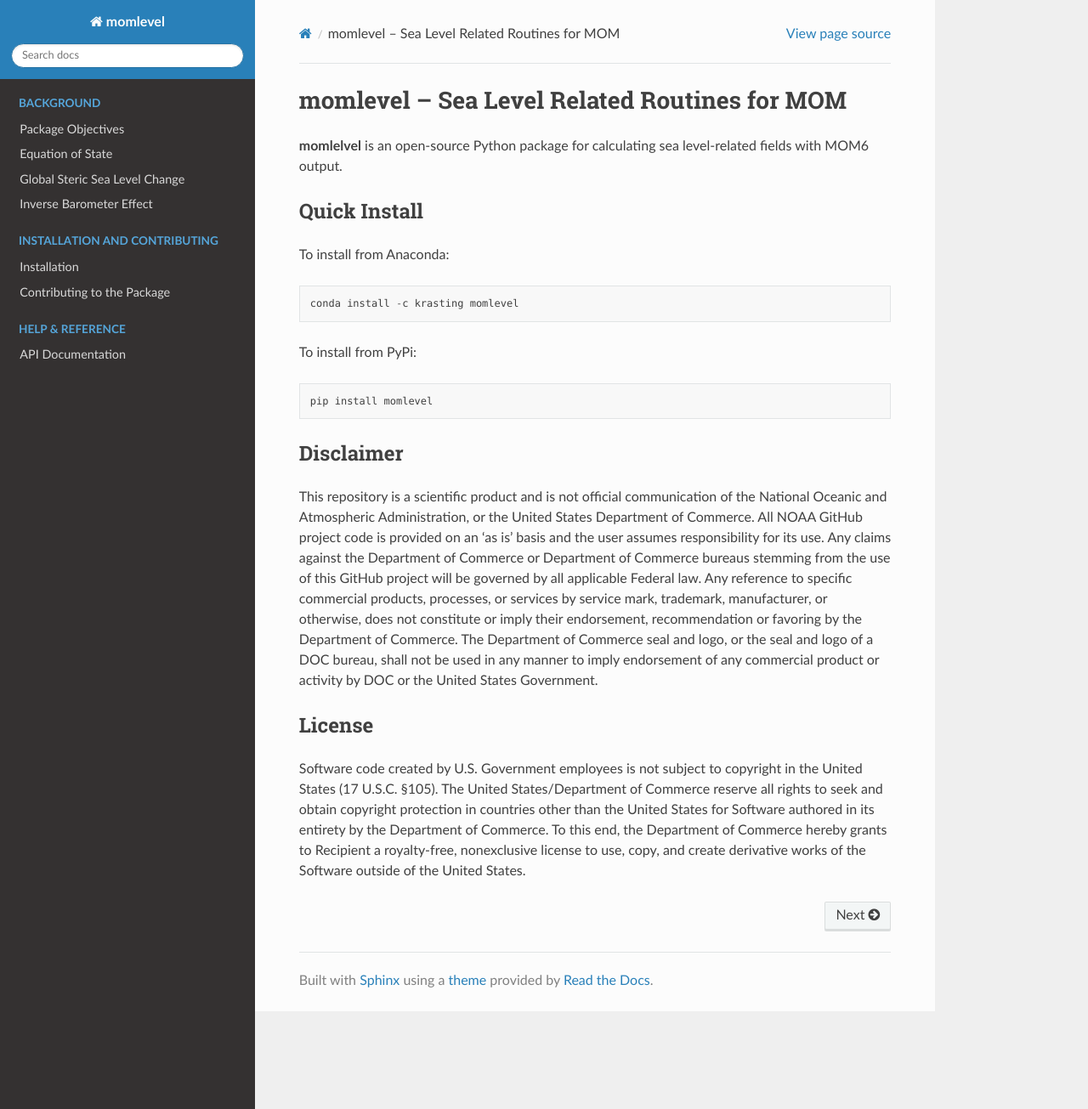
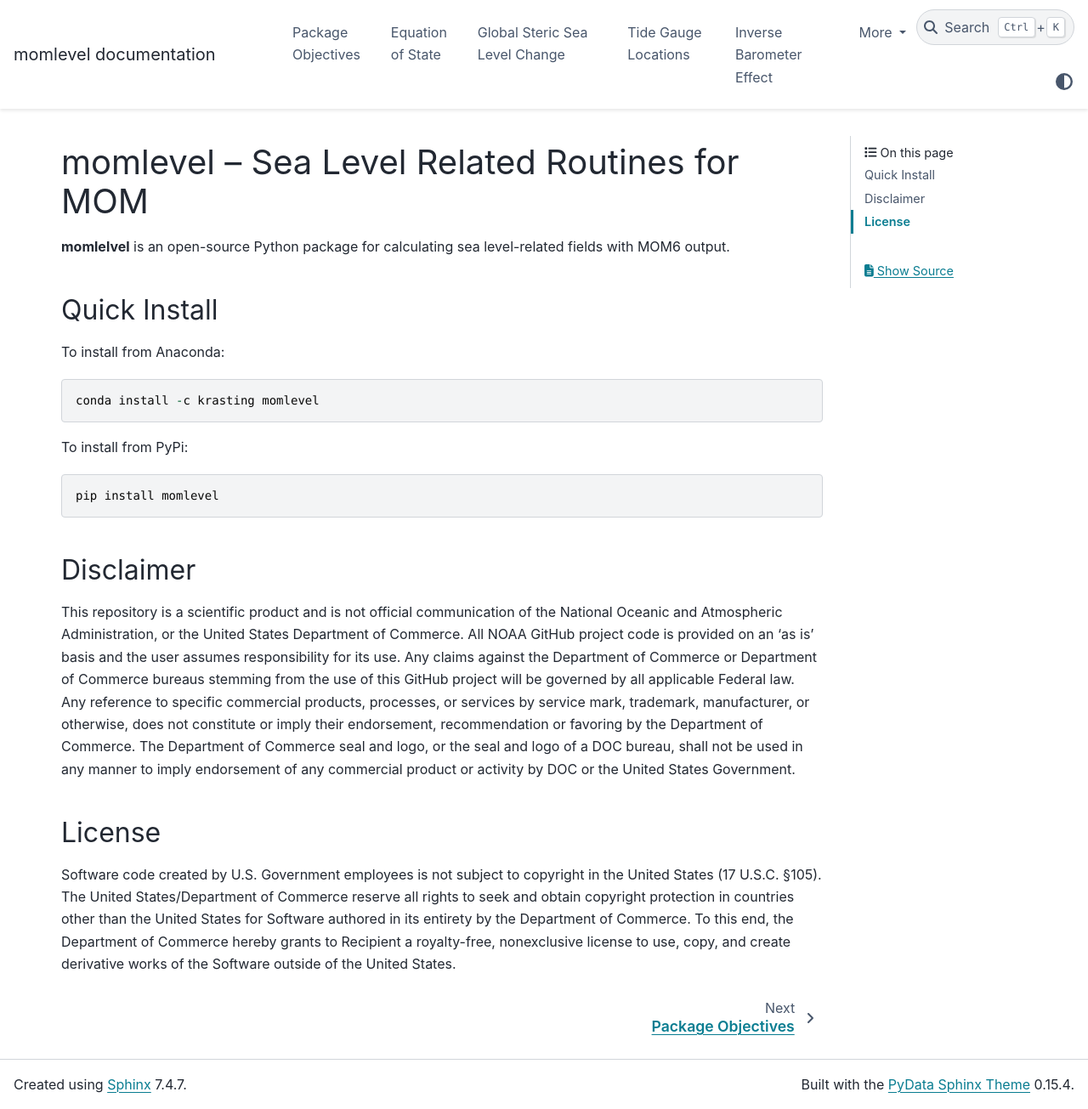
Before and after one commit to jkrasting/momlevel, a Sphinx documentation site: the page built from docs/source/index.rst, in a window 1280 px wide and 1305 px high. Shown: the whole window at 85% size. Built offline with Sphinx 7.4.7 and the PyData theme 0.15.4, drawn with Linux system fonts in a browser that asks for light colours; some of the changed lines change nothing that is shown.

Commit message:
Docs updates for tide gauge usage

```diff
--- a/docs/requirements.txt
+++ b/docs/requirements.txt
@@ -1,7 +1,10 @@
 ipython
 jupyter
+jupyter-sphinx
 matplotlib
 netcdf4
 numpy>=1.21.0
+pydata-sphinx-theme
+scikit-learn>=1.0.1
 xarray>=0.20.0
 xgcm
--- a/docs/source/conf.py
+++ b/docs/source/conf.py
@@ -18,8 +18,8 @@
 # -- Project information -----------------------------------------------------
 
 project = 'momlevel'
-copyright = '2022, John Krasting'
-author = 'John Krasting'
+copyright = '2022'
+author = 'John P. Krasting and Stephen M. Griffies'
 
 
 # -- General configuration ---------------------------------------------------
@@ -28,7 +28,7 @@
 # extensions coming with Sphinx (named 'sphinx.ext.*') or your custom
 # ones.
 extensions = ['sphinx.ext.autodoc','sphinx.ext.napoleon','IPython.sphinxext.ipython_console_highlighting',
-              'IPython.sphinxext.ipython_directive',
+              'IPython.sphinxext.ipython_directive','jupyter_sphinx',
 ]
 
 # Add any paths that contain templates here, relative to this directory.
@@ -45,7 +45,7 @@
 # The theme to use for HTML and HTML Help pages.  See the documentation for
 # a list of builtin themes.
 #
-html_theme = 'sphinx_rtd_theme'
+html_theme = 'pydata_sphinx_theme'
 
 # Add any paths that contain custom static files (such as style sheets) here,
 # relative to this directory. They are copied after the builtin static files,
--- a/docs/source/index.rst
+++ b/docs/source/index.rst
@@ -17,6 +17,7 @@
    objective
    eos
    steric
+   tidegauge
    inverse_barometer
 
 ..   install
--- /dev/null
+++ b/docs/source/tidegauge.rst
@@ -0,0 +1,97 @@
+Tide Gauge Locations
+=========================================
+The **momlevel** package includes functions for extracting ocean model output at specific tide gauge locations. The functionality takes into account the irregular grids common to ocean model output to find the best match between point locations and corresponding grid points. The **momlevel** package includes a default set of US-based tide gauge locations although users may specify their own locations.
+
+.. figure:: us_tide_gauge_locations.png
+  :alt: United States Tide Gauge Locations
+
+  **Figure 1:** United States tide gauge locations included in **momlevel**. Locations correspond to those considered in the projections provided by the Interagency Sea Level Rise Technical Report, `Sweet et al. (2022) <https://oceanservice.noaa.gov/hazards/sealevelrise/sealevelrise-tech-report.html>`_.
+
+Issues with Point Extraction
+----------------------------
+Ocean model output is typically presented on irregular grids such that the spacing between grid points in the x and y directions is not guaranteed to be even. These grids have 2-dimensional coordinate variables, e.g. ``geolat`` and ``geolon``, that describe the true coordinates of the model grid points.
+
+.. warning::
+    The ``geolon`` and ``geolat`` variables from MOM6 output represent the true coordinates of the grid cell. These variables should always be used when referencing the model output to real-world locations, such as for plotting and for point extraction.
+
+    The ``geolon`` and ``geolat`` variables are grid `coordinates`. This is notably different from the grid `dimensions`, e.g. ``xh`` and ``yh``. Despite the latter having real-world resemblance, the grid dimensions can be more appropriately thought of as array indices.
+
+    Incorrect results can result when the ``xarray.core.DataArray.sel()`` method is used to extract grid points using the array-relative `xh` and `yh` dimensions.
+
+Tide gauges are often located along coastlines at the interface between the land and ocean. Sometimes the nearest model grid point to a point location is not a valid ocean point. The tide gauge extraction in **momlevel** searches for the nearest `valid ocean grid point`.
+
+Users can also specify a maximum distance between a real-world location and a model grid point. A threshold of 1.5 times the nominal model horizontal resolution is recommended for most applications. The distance between a point location and a model grid cell is calculated using a haversine, or great-circle, distance.
+
+Example Usage
+-------------
+In this example, daily maximum sea surface height (``ssh_max``) is extracted for tide gauge locations in the Mid-Atlantic Bight. The sample model data for this example are spatial and temporal subset of a Regional MOM6 simulation run at 1/12-degree resolution
+
+Loading Sample Data
+^^^^^^^^^^^^^^^^^^^
+.. jupyter-execute::
+
+  import xarray as xr
+  import momlevel
+  import matplotlib.pyplot as plt
+  import pkg_resources as pkgr
+  %matplotlib inline
+
+  example_dataset = pkgr.resource_filename(
+      "momlevel",
+      "resources/NWA12_sample_grid_data.nc"
+  )
+  ds = xr.open_dataset(example_dataset)
+  ds
+
+The ``wet`` mask for this dataset illustrates a mixture of land, ocean, and undefined points:
+
+.. jupyter-execute::
+
+  fig = plt.figure()
+  ax = plt.subplot(1,1,1,aspect=0.7,facecolor="gray")
+  ax.pcolormesh(ds.wet,cmap="winter_r")
+
+Extracting Data at Tide Gauge Locations
+^^^^^^^^^^^^^^^^^^^^^^^^^^^^^^^^^^^^^^^
+.. jupyter-execute::
+
+  ds_tide_gauge = momlevel.extract_tidegauge(
+      ds.ssh_max,
+      ds.geolon,
+      ds.geolat,
+      mask=ds.wet,
+      threshold=13.75
+  )
+
+  ds_tide_gauge
+
+Each array in the output dataset includes additional attributes that describe the results of the translation of point locations to the model grid:
+
+* ``name`` : Site name, also the same as Permanent Service for Mean Sea Level (PSMSL) station name
+* ``NOAA_name`` : NOAA tide gauge station name
+* ``PSMSLID`` : Permanent Service for Mean Sea Level station id number
+* ``NOAAID`` : NOAA tide gauge station id number
+* ``distance`` : distance between tide gauge location and grid cell center, in km
+* ``mod_index`` : integer index of the model's flattened x-y grid array
+* ``model_coords`` : lat-lon coordinates from the model grid (i.e. ``geolat``, ``geolon``)
+* ``dims`` : y-x dimension names
+* ``dim_vals`` : y-x dimension values from the model grid (i.e. ``yh``, ``xh``)
+* ``real_coords`` : real coordinates of tide gauge location
+
+Plotting Location Timeseries
+^^^^^^^^^^^^^^^^^^^^^^^^^^^^
+.. jupyter-execute::
+
+  fig = plt.figure()
+  ax = plt.subplot(1,1,1)
+  for var in ds_tide_gauge.keys():
+      var = ds_tide_gauge[var]
+      (var - var.mean()).plot(ax=ax,label=var.NOAA_name)
+  plt.legend()
+  ax.set_ylabel("Sea Surface Height Anomaly [m]")
+  ax.legend(bbox_to_anchor=(1.05, 1))
+
+
+References
+----------
+* Sweet, W.V., B.D. Hamlington, R.E. Kopp, C.P. Weaver, P.L. Barnard, D. Bekaert, W. Brooks, M. Craghan, G. Dusek, T. Frederikse, G. Garner, A.S. Genz, J.P. Krasting, E. Larour, D. Marcy, J.J. Marra, J. Obeysekera, M. Osler, M. Pendleton, D. Roman, L. Schmied, W. Veatch, K.D. White, and C. Zuzak, 2022: Global and Regional Sea Level Rise Scenarios for the United States: Updated Mean Projections and Extreme Water Level Probabilities Along U.S. Coastlines. NOAA Technical Report NOS 01. National Oceanic and Atmospheric Administration, National Ocean Service, Silver Spring, MD, 111 pp. `https://oceanservice.noaa.gov/hazards/sealevelrise/noaa-nos-techrpt01-global-regional-SLR-scenarios-US.pdf <https://oceanservice.noaa.gov/hazards/sealevelrise/noaa-nos-techrpt01-global-regional-SLR-scenarios-US.pdf>`_
```
Also changed, not shown: docs/source/us_tide_gauge_locations.png (added).
